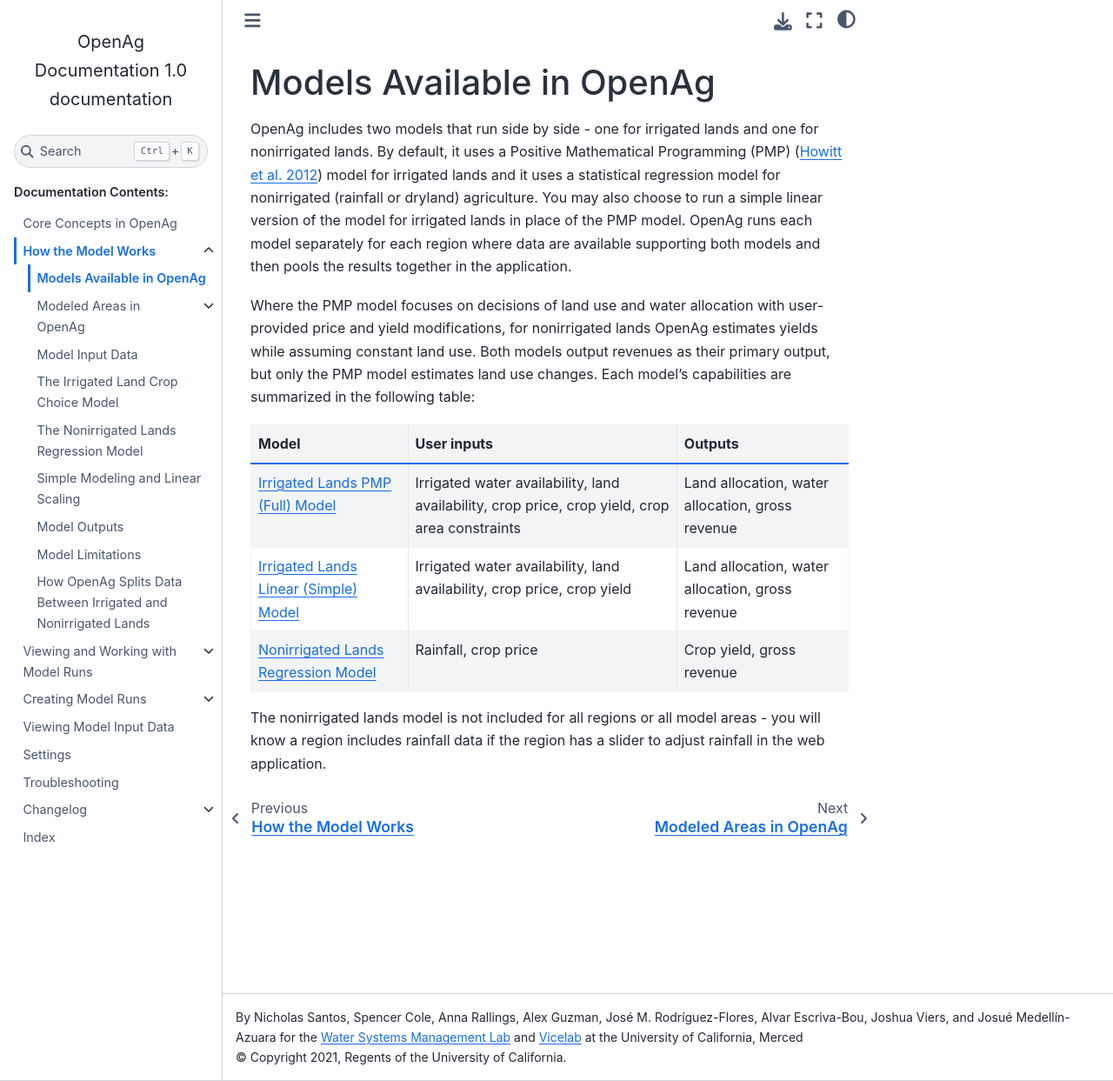
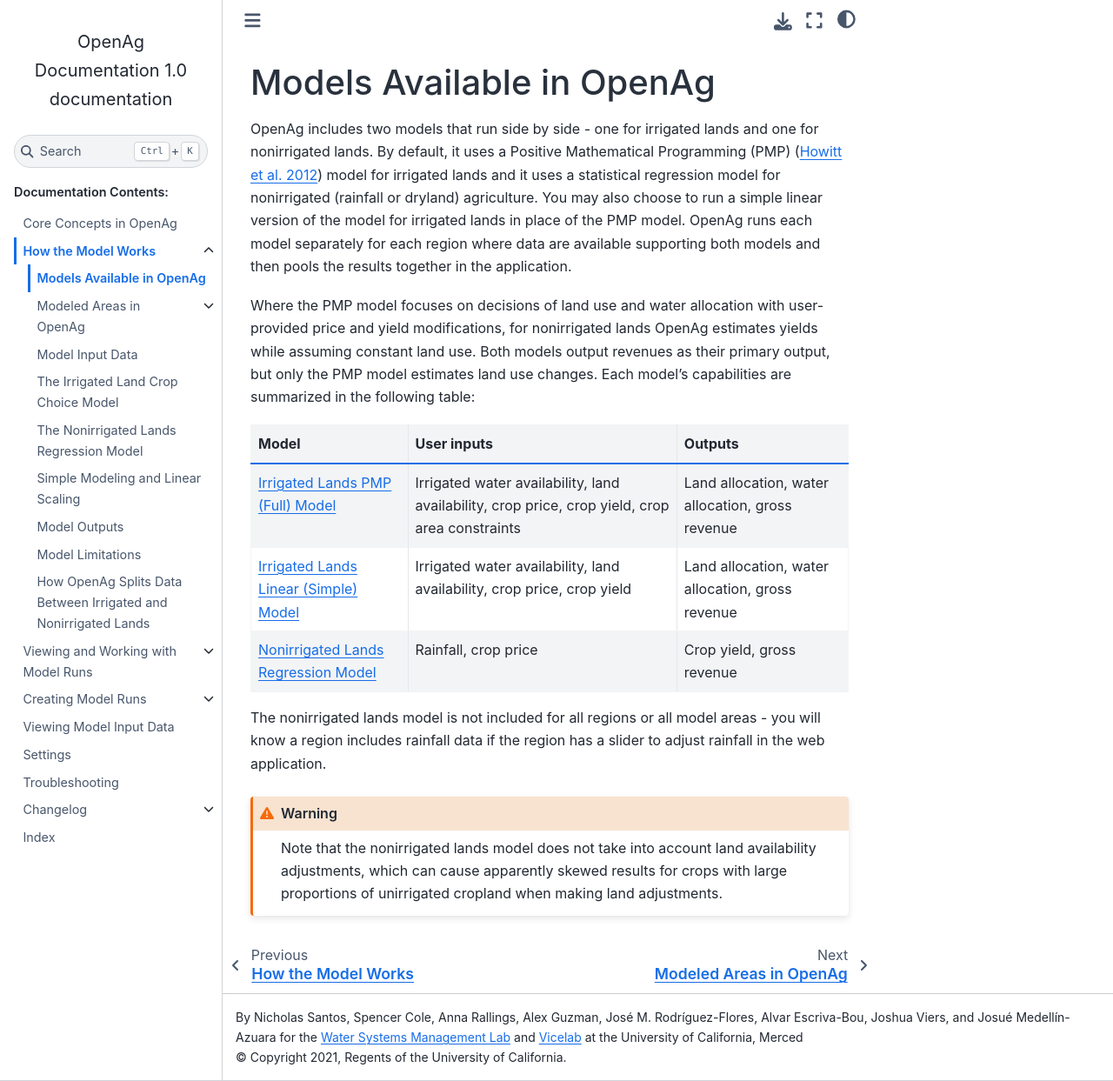
Before and after one commit to Water-Systems-Management-UCM/OpenAg_Docs, a Sphinx documentation site: the page built from source/Dapper/available_models.rst, in a window 1280 px wide and 1243 px high. Shown: the whole window at 87% size. Built offline with Sphinx 7.4.7 and the Sphinx Book theme 1.1.4, drawn with Linux system fonts in a browser that asks for light colours.

Commit message:
Warning about nonirrigated lands not taking into account the land slider

```diff
--- a/source/Dapper/available_models.rst
+++ b/source/Dapper/available_models.rst
@@ -29,4 +29,9 @@
       - Rainfall, crop price
       - Crop yield, gross revenue
 
-The nonirrigated lands model is not included for all regions or all model areas - you will know a region includes rainfall data if the region has a slider to adjust rainfall in the web application.
+The nonirrigated lands model is not included for all regions or all model areas - you will know a region includes rainfall
+data if the region has a slider to adjust rainfall in the web application.
+
+.. warning::
+    Note that the nonirrigated lands model does not take into account land availability adjustments, which can cause
+    apparently skewed results for crops with large proportions of unirrigated cropland when making land adjustments.
--- a/source/Dapper/nonirrigated.rst
+++ b/source/Dapper/nonirrigated.rst
@@ -15,6 +15,10 @@
 OpenAg calculates gross revenues based on the new yield estimates in a similar manner to the PMP model’s revenue
 calculation: :code:`crop area (acres) * estimated yield (tons/acre) * adjusted price ($/ton)`
 
+.. warning::
+    When calculating revenue and area, nonirrigated lands model does not currently take into account crop area adjustment
+    parameters. Those will only affect irrigated lands models.
+
 The regression model uses a more limited dataset than the PMP model, depending on how much agriculture is irrigated
 or nonirrigated. In order to reduce effects from small samples, it is limited to crops with large amounts of nonirrigated
 area, and it is only used in regions where nonirrigated agriculture accounts for more than 5% of total agriculture.
```
